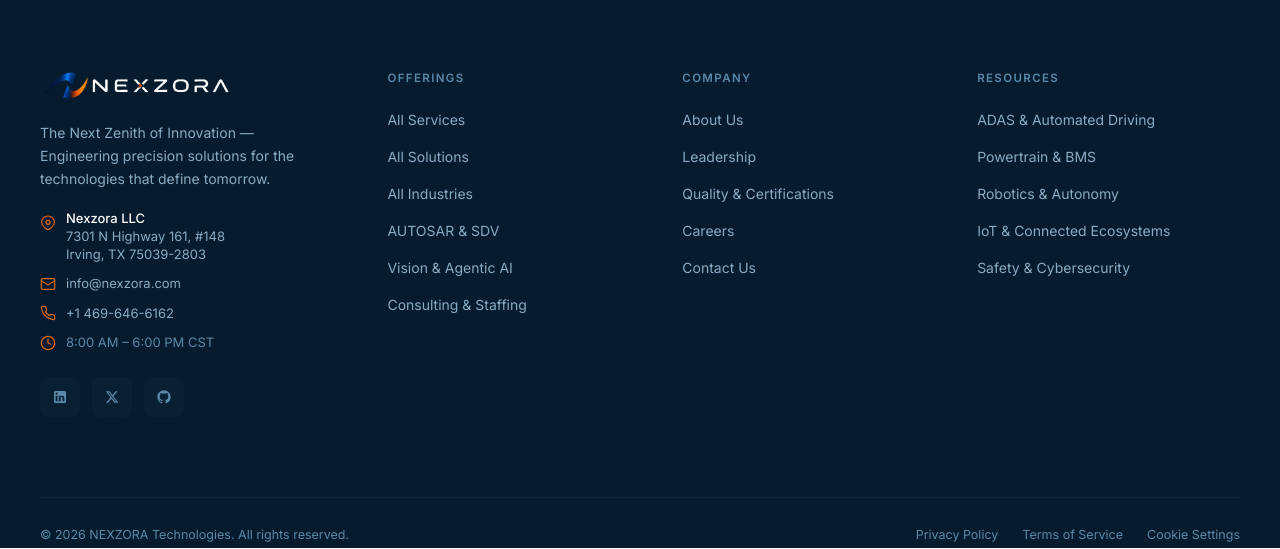
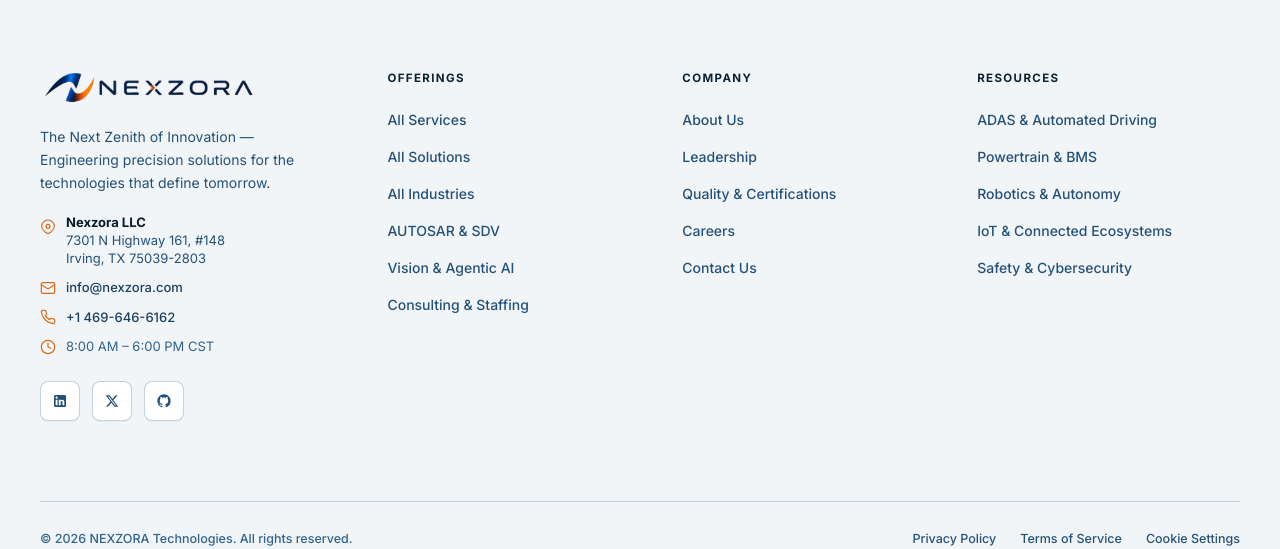
Before and after one commit to jonathan-thoms/nexzora-web-3, a React (Vite) app: page / in a window 1280 px wide. Shown: the part 3669-4218 px from the top of the page. Built offline with nearby package versions, Linux system fonts and the light colour scheme.

Commit message:
Update footer background to light tone for enhanced logo visibility and contrast

```diff
--- a/src/components/Footer.jsx
+++ b/src/components/Footer.jsx
@@ -32,33 +32,33 @@ export default function Footer() {
   const [cookieModalOpen, setCookieModalOpen] = useState(false);
 
   return (
-    <footer className="bg-navy-950 text-white border-t border-navy-800/40" id="footer">
+    <footer className="bg-navy-50 text-navy-950 border-t border-navy-200/80" id="footer">
       <div className="mx-auto max-w-[1320px] px-5 sm:px-6 lg:px-10">
         {/* Main Footer */}
         <div className="py-12 sm:py-16 lg:py-20 grid grid-cols-1 sm:grid-cols-2 lg:grid-cols-[1.2fr_1fr_1fr_1fr] gap-10 lg:gap-8">
           {/* Brand Column */}
           <div className="sm:col-span-2 lg:col-span-1">
             <img
-              src="/logo-dark.png"
+              src="/logo.png"
               alt="NEXZORA Technologies"
-              className="h-8 w-auto object-contain mb-4 sm:mb-5"
+              className="h-8 sm:h-9 w-auto object-contain mb-4 sm:mb-5"
             />
-            <p className="text-[13.5px] sm:text-[14px] leading-relaxed text-navy-300 max-w-[320px] lg:max-w-[280px]">
+            <p className="text-[13.5px] sm:text-[14px] leading-relaxed text-navy-600 max-w-[320px] lg:max-w-[280px]">
               The Next Zenith of Innovation — Engineering precision solutions
               for the technologies that define tomorrow.
             </p>
 
             {/* Quick Contact Info */}
-            <div className="mt-5 space-y-2.5 text-[13px] text-navy-300">
+            <div className="mt-5 space-y-2.5 text-[13px] text-navy-700">
               <div className="flex items-start gap-2.5">
                 <svg className="w-4 h-4 text-zenith shrink-0 mt-1" viewBox="0 0 24 24" fill="none" stroke="currentColor" strokeWidth={1.8} strokeLinecap="round" strokeLinejoin="round">
                   <path d="M21.5 12.5c0 7-9.5 11-9.5 11s-9.5-4-9.5-11a9.5 9.5 0 1 1 19 0Z" />
                   <circle cx="12" cy="12.5" r="3" />
                 </svg>
                 <div className="leading-snug">
-                  <span className="text-white font-medium block">Nexzora LLC</span>
-                  <span className="text-navy-300 block">7301 N Highway 161, #148</span>
-                  <span className="text-navy-300 block">Irving, TX 75039-2803</span>
+                  <span className="text-navy-950 font-bold block">Nexzora LLC</span>
+                  <span className="text-navy-600 block">7301 N Highway 161, #148</span>
+                  <span className="text-navy-600 block">Irving, TX 75039-2803</span>
                 </div>
               </div>
               <div className="flex items-center gap-2.5">
@@ -66,15 +66,15 @@ export default function Footer() {
                   <rect x="2" y="4" width="20" height="16" rx="2" />
                   <path d="m22 7-8.97 5.7a1.94 1.94 0 0 1-2.06 0L2 7" />
                 </svg>
-                <a href="mailto:info@nexzora.com" className="hover:text-zenith transition-colors">info@nexzora.com</a>
+                <a href="mailto:info@nexzora.com" className="text-navy-700 hover:text-zenith font-medium transition-colors">info@nexzora.com</a>
               </div>
               <div className="flex items-center gap-2.5">
                 <svg className="w-4 h-4 text-zenith shrink-0" viewBox="0 0 24 24" fill="none" stroke="currentColor" strokeWidth={1.8} strokeLinecap="round" strokeLinejoin="round">
                   <path d="M22 16.92v3a2 2 0 0 1-2.18 2 19.79 19.79 0 0 1-8.63-3.07 19.5 19.5 0 0 1-6-6 19.79 19.79 0 0 1-3.07-8.67A2 2 0 0 1 4.11 2h3a2 2 0 0 1 2 1.72 12.84 12.84 0 0 0 .7 2.81 2 2 0 0 1-.45 2.11L8.09 9.91a16 16 0 0 0 6 6l1.27-1.27a2 2 0 0 1 2.11-.45 12.84 12.84 0 0 0 2.81.7A2 2 0 0 1 22 16.92Z" />
                 </svg>
-                <a href="tel:+14696466162" className="hover:text-zenith transition-colors">+1 469-646-6162</a>
+                <a href="tel:+14696466162" className="text-navy-700 hover:text-zenith font-medium transition-colors">+1 469-646-6162</a>
               </div>
-              <div className="flex items-center gap-2.5 text-navy-400">
+              <div className="flex items-center gap-2.5 text-navy-500">
                 <svg className="w-4 h-4 text-zenith shrink-0" viewBox="0 0 24 24" fill="none" stroke="currentColor" strokeWidth={1.8} strokeLinecap="round" strokeLinejoin="round">
                   <circle cx="12" cy="12" r="10" />
                   <polyline points="12 6 12 12 16 14" />
@@ -113,7 +113,7 @@ export default function Footer() {
               ].map(({ name, icon }) => (
                 <span
                   key={name}
-                  className="w-10 h-10 flex items-center justify-center rounded-lg bg-navy-900/80 text-navy-400 hover:text-white hover:bg-navy-800 transition-all duration-200 cursor-default select-none"
+                  className="w-10 h-10 flex items-center justify-center rounded-lg bg-white border border-navy-200/80 text-navy-600 hover:text-zenith hover:border-zenith transition-all duration-200 cursor-default select-none shadow-2xs"
                   aria-label={name}
                   title={`${name} (unlinked)`}
                 >
@@ -126,7 +126,7 @@ export default function Footer() {
           {/* Link Columns */}
           {Object.entries(FOOTER_LINKS).map(([heading, links]) => (
             <div key={heading}>
-              <h4 className="text-[11px] sm:text-[11.5px] font-semibold uppercase tracking-label text-navy-400 mb-3 sm:mb-5">
+              <h4 className="text-[11px] sm:text-[11.5px] font-bold uppercase tracking-label text-navy-900 mb-3 sm:mb-5">
                 {heading}
               </h4>
               <ul className="space-y-2.5 sm:space-y-3">
@@ -140,14 +140,14 @@ export default function Footer() {
                       {isInternal ? (
                         <Link
                           to={href}
-                          className="text-[13.5px] sm:text-[14px] text-navy-300 hover:text-zenith transition-colors duration-150 inline-block py-0.5"
+                          className="text-[13.5px] sm:text-[14px] text-navy-600 hover:text-zenith font-medium transition-colors duration-150 inline-block py-0.5"
                         >
                           {label}
                         </Link>
                       ) : (
                         <a
                           href={href}
-                          className="text-[13.5px] sm:text-[14px] text-navy-300 hover:text-zenith transition-colors duration-150 inline-block py-0.5"
+                          className="text-[13.5px] sm:text-[14px] text-navy-600 hover:text-zenith font-medium transition-colors duration-150 inline-block py-0.5"
                         >
                           {label}
                         </a>
@@ -161,27 +161,27 @@ export default function Footer() {
         </div>
 
         {/* Bottom Bar */}
-        <div className="py-6 border-t border-navy-800/60 flex flex-col sm:flex-row items-center justify-between gap-4 text-center sm:text-left safe-bottom">
-          <p className="text-[12px] sm:text-[12.5px] text-navy-400">
+        <div className="py-6 border-t border-navy-200/80 flex flex-col sm:flex-row items-center justify-between gap-4 text-center sm:text-left safe-bottom">
+          <p className="text-[12px] sm:text-[12.5px] text-navy-500 font-medium">
             © {new Date().getFullYear()} NEXZORA Technologies. All rights reserved.
           </p>
           <div className="flex flex-wrap justify-center gap-4 sm:gap-6 items-center">
             <Link
               to="/privacy-policy"
-              className="text-[12px] sm:text-[12.5px] text-navy-400 hover:text-zenith transition-colors duration-150 py-1"
+              className="text-[12px] sm:text-[12.5px] text-navy-600 hover:text-zenith font-medium transition-colors duration-150 py-1"
             >
               Privacy Policy
             </Link>
             <Link
               to="/terms-of-service"
-              className="text-[12px] sm:text-[12.5px] text-navy-400 hover:text-zenith transition-colors duration-150 py-1"
+              className="text-[12px] sm:text-[12.5px] text-navy-600 hover:text-zenith font-medium transition-colors duration-150 py-1"
             >
               Terms of Service
             </Link>
             <button
               type="button"
               onClick={() => setCookieModalOpen(true)}
-              className="text-[12px] sm:text-[12.5px] text-navy-400 hover:text-zenith transition-colors duration-150 py-1 cursor-pointer bg-transparent border-none"
+              className="text-[12px] sm:text-[12.5px] text-navy-600 hover:text-zenith font-medium transition-colors duration-150 py-1 cursor-pointer bg-transparent border-none"
             >
               Cookie Settings
             </button>
```
